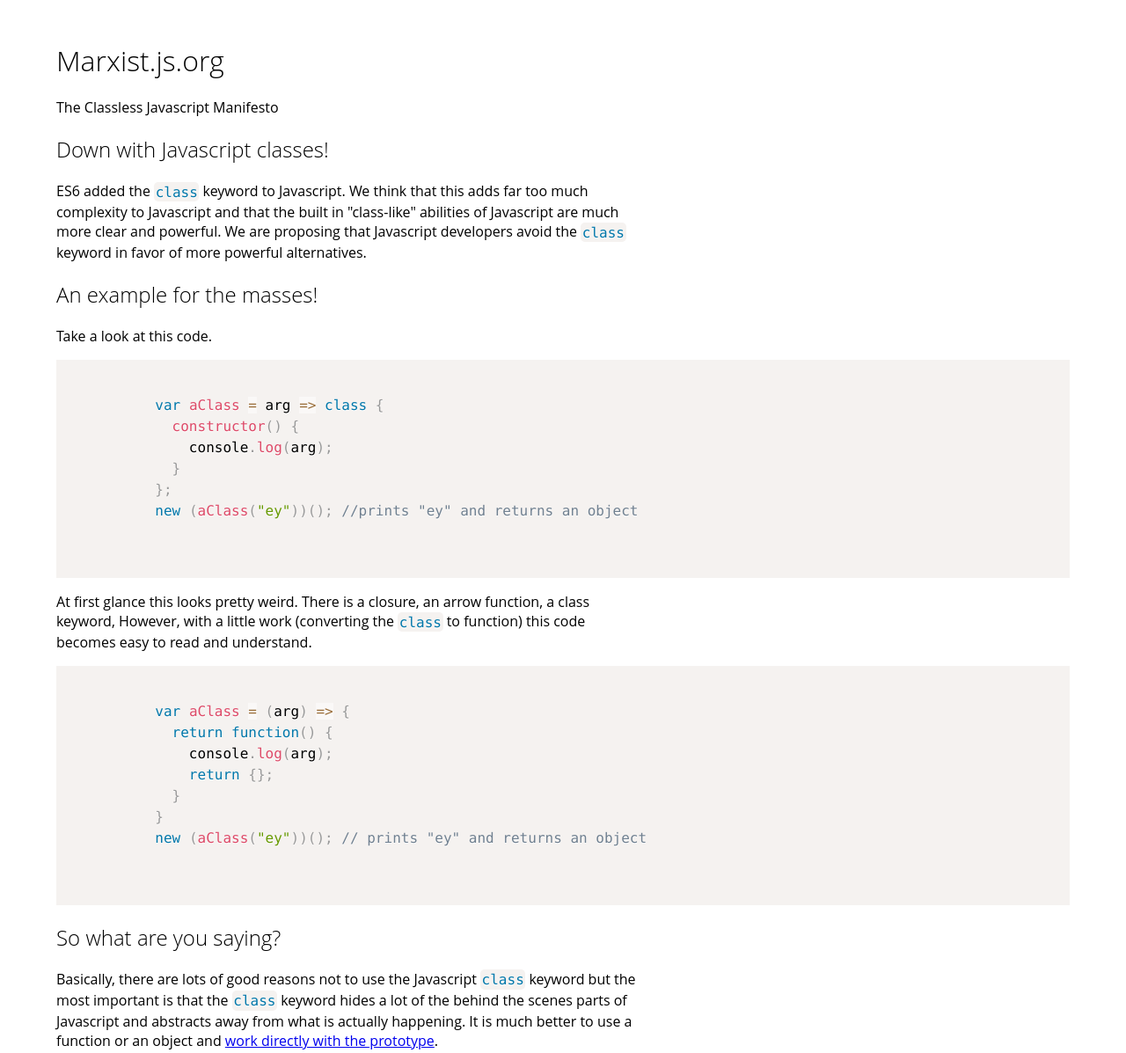
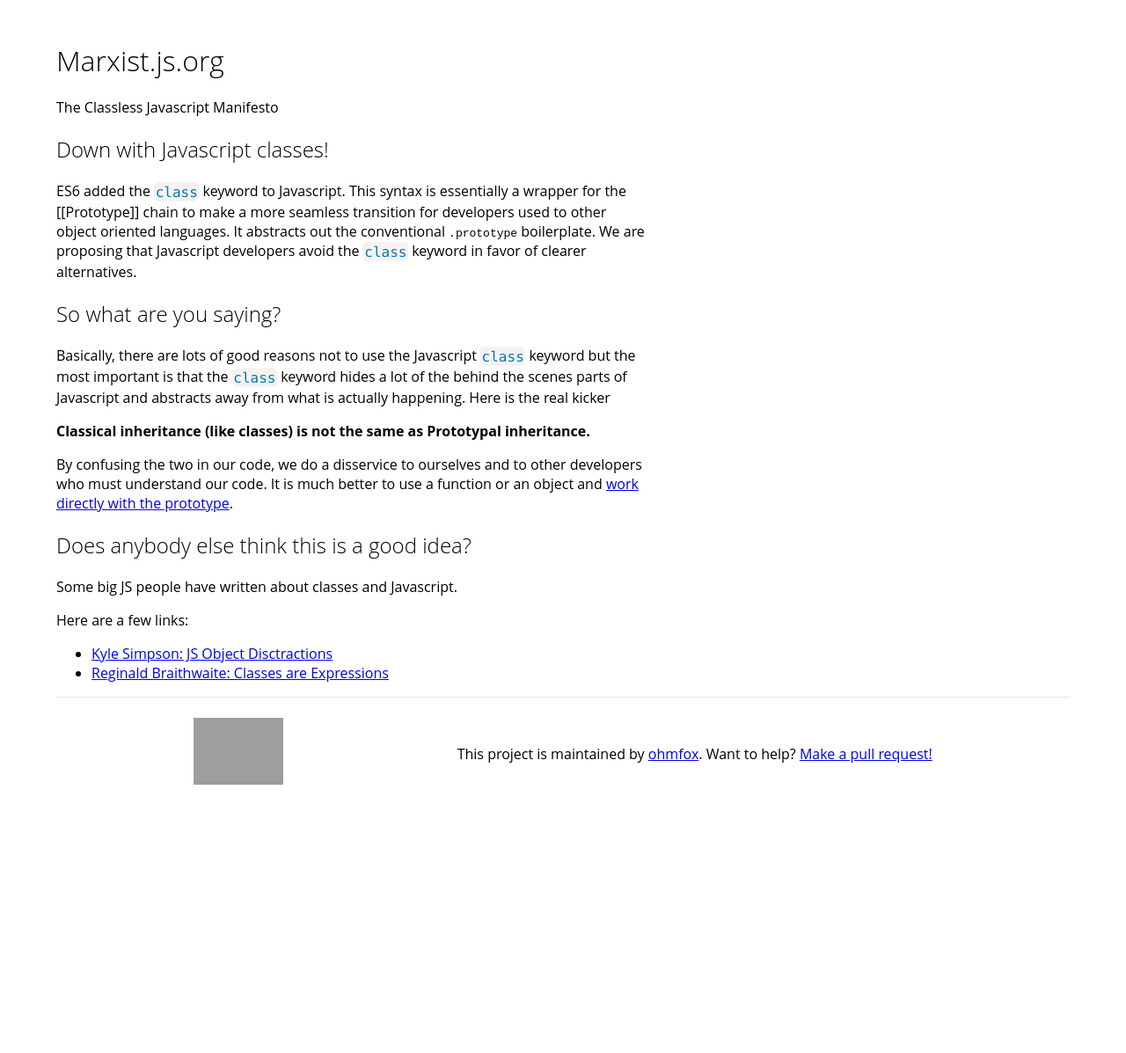
Before and after one commit to wuz/marxistjs, a plain HTML site: page index.html in a window 1280 px wide. Shown: the top 1197 px of the page at 88% size. After the commit the page ends 946 px from the top, so only its background shows below. Drawn offline with nearby package versions, Linux system fonts and the light colour scheme; grey boxes are pictures that could not be loaded.

Commit message:
changing format

```diff
--- a/index.html
+++ b/index.html
@@ -22,52 +22,26 @@
         <h2>Down with Javascript classes!</h2>
         <p>
         ES6 added the <code class="language-js">class</code> keyword to Javascript.
-        We think that this adds far too much complexity to Javascript
-        and that the built in "class-like" abilities of Javascript are much more clear and powerful.
+        This syntax is essentially a wrapper for the [[Prototype]] chain to make a more seamless transition
+        for developers used to other object oriented languages. It abstracts out the conventional <code>.prototype</code>
+        boilerplate.
         We are proposing that Javascript developers avoid the <code class="language-js">class</code> keyword
-        in favor of more powerful alternatives.
+        in favor of clearer alternatives.
         </p>
-        <h2>An example for the masses!</h2>
-        <p>
-        Take a look at this code.
-        </p>
-        <pre>
-        <code class="language-js">
-          var aClass = arg => class {
-            constructor() {
-              console.log(arg);
-            }
-          };
-          new (aClass("ey"))(); //prints "ey" and returns an object
-        </code>
-        </pre>
-        <p>
-        At first glance this looks pretty weird. There is a closure, an arrow function,
-        a class keyword,
-        However, with a little work (converting the <code class="language-js"> class</code> to function) this code becomes easy to read and understand.
-        </p>
-        <pre>
-        <code class="language-js">
-          var aClass = (arg) => {
-            return function() {
-              console.log(arg);
-              return {};
-            }
-          }
-          new (aClass("ey"))(); // prints "ey" and returns an object
-        </code>
-        </pre>
       </section>
       <section>
         <h2>So what are you saying?</h2>
         <p>Basically, there are lots of good reasons not to use the Javascript <code class="language-js">class</code>
         keyword but the most important is that the <code class="language-js">class</code> keyword hides a lot of the
-        behind the scenes parts of Javascript and abstracts away from what is actually happening. It is much better
-        to use a function or an object and <a href="https://davidwalsh.name/javascript-objects">work directly with the prototype</a>.
+        behind the scenes parts of Javascript and abstracts away from what is actually happening. Here is the real kicker</p>
+        <strong>Classical inheritance (like classes) is not the same as Prototypal inheritance.</strong>
+
+        <p>By confusing the two in our code, we do a disservice to ourselves and to other developers who must understand our code.
+        It is much better to use a function or an object and <a href="https://davidwalsh.name/javascript-objects">work directly with the prototype</a>. </p>
       </section>
       <section>
         <h2>Does anybody else think this is a good idea?</h2>
-        <p>Some big JS people have written about "classless" Javascript.</p>
+        <p>Some big JS people have written about classes and Javascript.</p>
         <p>Here are a few links:</p>
         <ul>
           <li><a href="https://davidwalsh.name/javascript-objects-distractions">Kyle Simpson: JS Object Disctractions</a></li>
```
